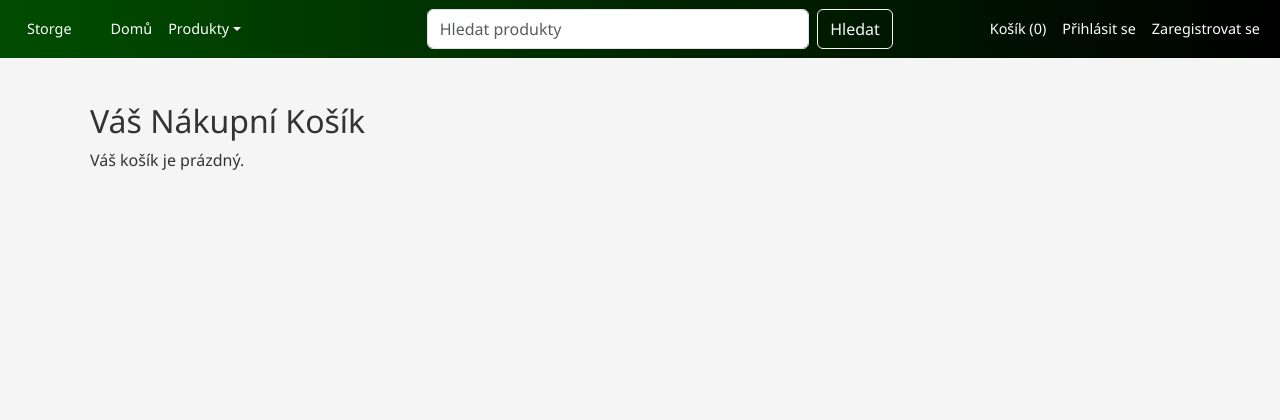
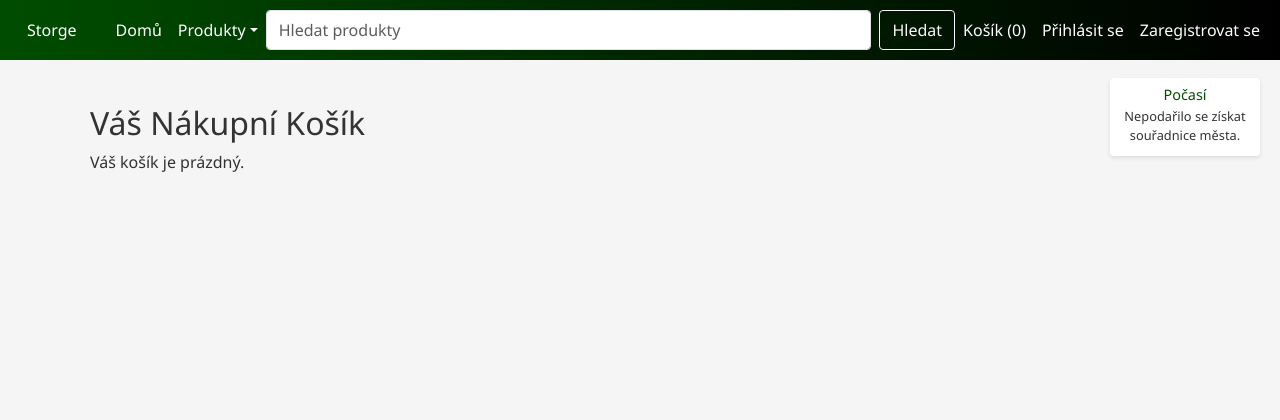
Before and after one commit to Afickyj/Storge, a Django app: page /cart/ in a window 1280 px wide. Shown: the top 420 px of the page. Run offline with Django 5.2, Linux system fonts and the light colour scheme; data comes from the database, SQL or seed files in the repository; both versions use the stored data as it was after the commit.

Commit message:
ladění UX

```diff
--- a/templates/base.html
+++ b/templates/base.html
@@ -28,7 +28,7 @@
         }
         .navbar-custom .nav-link, .navbar-custom .navbar-brand {
             color: #fff !important;
-            font-size: 0.9rem;
+            font-size: 1rem;
             padding: 10px 15px;
         }
         .navbar-custom .nav-link:hover, .navbar-custom .navbar-brand:hover {
@@ -46,6 +46,36 @@
             border-color: #339933;
             color: #fff;
         }
+        /* Centrování a zvětšení vyhledávacího pole */
+        .navbar-center {
+            flex: 1;
+            display: flex;
+            justify-content: center;
+            max-width: 800px; /* Zvýšená šířka pro delší search bar */
+        }
+        .navbar-center .form-control {
+            width: 100%;
+            height: 2.5rem; /* Úzká výška */
+            font-size: 1rem;
+            border-radius: 0.25rem;
+        }
+        .navbar-center .btn {
+            height: 2.5rem; /* Zarovnání výšky tlačítka s inputem */
+            font-size: 1rem;
+            border-radius: 0.25rem;
+        }
+        /* Oprava zarovnání tlačítka Odhlásit se */
+        .navbar-nav .nav-item {
+            display: flex;
+            align-items: center;
+        }
+        .navbar-nav .nav-item .nav-link,
+        .navbar-nav .nav-item .btn {
+            display: flex;
+            align-items: center;
+            padding-top: 0;
+            padding-bottom: 0;
+        }
         /* Obsah stránky */
         .content {
             flex: 1;
@@ -57,6 +87,7 @@
             color: #fff;
             text-align: center;
             padding: 10px 0;
+            position: relative;
         }
         /* Zprávy */
         .messages {
@@ -86,29 +117,28 @@
             font-weight: bold;
             text-decoration: underline;
         }
-        /* Oprava zarovnání tlačítka Odhlásit se */
-        .navbar-nav .nav-item {
-            display: flex;
-            align-items: center;
+        /* Minimalistický weather widget v pravém horním rohu */
+        .weather-widget {
+            position: absolute;
+            top: 70px; /* Vzdálenost od horní lišty */
+            right: 20px; /* Vzdálenost od pravého okraje */
+            width: 150px; /* Menší šířka */
+            background-color: #ffffff;
+            border: none;
+            border-radius: 4px;
+            box-shadow: 0 2px 4px rgba(0,0,0,0.1);
+            padding: 8px;
+            z-index: 1000;
+            text-align: center;
         }
-        .navbar-nav .nav-item .nav-link,
-        .navbar-nav .nav-item .btn {
-            display: flex;
-            align-items: center;
-            padding-top: 0;
-            padding-bottom: 0;
+        .weather-widget h6 {
+            margin-bottom: 4px;
+            font-size: 0.9rem;
+            color: #004d00;
         }
-        /* Centrování a zvětšení vyhledávacího pole */
-        .navbar-center {
-            width: 40%; /* Zvětšená šířka */
-            margin-left: auto;
-            margin-right: auto;
-        }
-        .navbar-center .form-control {
-            height: 2.5rem; /* Užší výška */
-        }
-        .navbar-center .btn {
-            height: 2.5rem; /* Zarovnání výšky tlačítka s inputem */
+        .weather-widget p {
+            margin: 2px 0;
+            font-size: 0.8rem;
         }
     </style>
     {% block extra_head %}{% endblock %}
@@ -116,14 +146,15 @@
 <body>
     <!-- Horní navigační panel -->
     <nav class="navbar navbar-expand-lg navbar-custom mb-4">
-        <div class="container-fluid">
+        <div class="container-fluid position-relative">
+            <!-- Levá část: Brand + Domů + Produkty -->
+            <div class="d-flex align-items-center">
                 <a class="navbar-brand" href="{% url 'home' %}">Storge</a>
-            <button class="navbar-toggler" type="button" data-bs-toggle="collapse" data-bs-target="#navbarNav"
-                    aria-controls="navbarNav" aria-expanded="false" aria-label="Přepnout navigaci">
+                <button class="navbar-toggler" type="button" data-bs-toggle="collapse" data-bs-target="#navbarLeft"
+                        aria-controls="navbarLeft" aria-expanded="false" aria-label="Přepnout navigaci">
                     <span class="navbar-toggler-icon"></span>
                 </button>
-            <div class="collapse navbar-collapse" id="navbarNav">
-                <!-- Levá strana navigace -->
+                <div class="collapse navbar-collapse" id="navbarLeft">
                     <ul class="navbar-nav me-auto mb-2 mb-lg-0">
                         <!-- Odkaz Domů -->
                         <li class="nav-item">
@@ -146,13 +177,23 @@
                             </ul>
                         </li>
                     </ul>
-                <!-- Vyhledávací formulář uprostřed a zvětšený -->
-                <form class="d-flex navbar-center" method="get" action="{% url 'product_search' %}">
+                </div>
+            </div>
+            <!-- Střední část: Search bar -->
+            <div class="navbar-center">
+                <form class="d-flex w-100" method="get" action="{% url 'product_search' %}">
                     <input class="form-control me-2" type="search" name="query" placeholder="Hledat produkty" aria-label="Hledat" value="{{ request.GET.query }}">
                     <button class="btn btn-outline-light" type="submit">Hledat</button>
                 </form>
-                <!-- Pravá strana navigace -->
-                <ul class="navbar-nav mb-2 mb-lg-0">
+            </div>
+            <!-- Pravá část: Košík, Objednávky, Uživatelské odkazy -->
+            <div class="d-flex align-items-center">
+                <button class="navbar-toggler" type="button" data-bs-toggle="collapse" data-bs-target="#navbarRight"
+                        aria-controls="navbarRight" aria-expanded="false" aria-label="Přepnout navigaci">
+                    <span class="navbar-toggler-icon"></span>
+                </button>
+                <div class="collapse navbar-collapse" id="navbarRight">
+                    <ul class="navbar-nav ms-auto mb-2 mb-lg-0">
                         <!-- Košík a Objednávky -->
                         <li class="nav-item">
                             <a class="nav-link" href="{% url 'cart_detail' %}">Košík ({{ cart|length }})</a>
@@ -182,6 +223,14 @@
                             </li>
                         {% endif %}
                     </ul>
+                </div>
+            </div>
+            <!-- Minimalistický weather widget -->
+            <div id="weather-widget" class="weather-widget">
+                <h6>Počasí</h6>
+                <p id="weather-city"><strong>Praha</strong></p>
+                <p id="weather-temp">Teplota: 0°C</p>
+                <p id="weather-wind">Vítr: 0 m/s</p>
             </div>
         </div>
     </nav>
@@ -235,19 +284,20 @@
             });
         });
     </script>
-    <!-- JavaScript pro widget počasí -->
+    <!-- JavaScript pro weather widget -->
     <script>
-        document.getElementById('weather-form').addEventListener('submit', function(e) {
-            e.preventDefault();
-            var city = document.getElementById('city-input').value;
-            if (city) {
-                getCoordinates(city);
-            } else {
-                document.getElementById('weather-result').innerHTML = "Zadejte platné město.";
-            }
+        // Načítání počasí při načtení stránky
+        document.addEventListener("DOMContentLoaded", function(){
+            getWeatherByDefault();
         });
 
-        function getCoordinates(city) {
+        function getWeatherByDefault() {
+            // Nastavte výchozí město, např. Praha
+            var defaultCity = "Praha";
+            fetchWeather(defaultCity);
+        }
+
+        function fetchWeather(city) {
             fetch(`https://nominatim.openstreetmap.org/search?format=json&q=${encodeURIComponent(city)}`)
                 .then(response => response.json())
                 .then(data => {
@@ -256,11 +306,17 @@
                         var longitude = data[0].lon;
                         getWeather(latitude, longitude, city);
                     } else {
-                        document.getElementById('weather-result').innerHTML = "Město nebylo nalezeno.";
+                        document.getElementById('weather-widget').innerHTML = `
+                            <h6>Počasí</h6>
+                            <p>Město nebylo nalezeno.</p>
+                        `;
                     }
                 })
                 .catch(() => {
-                    document.getElementById('weather-result').innerHTML = "Chyba při získávání souřadnic.";
+                    document.getElementById('weather-widget').innerHTML = `
+                        <h6>Počasí</h6>
+                        <p>Nepodařilo se získat souřadnice města.</p>
+                    `;
                 });
         }
 
@@ -268,12 +324,16 @@
             fetch(`https://api.open-meteo.com/v1/forecast?latitude=${latitude}&longitude=${longitude}&current_weather=true&timezone=Europe%2FPrague`)
                 .then(response => response.json())
                 .then(data => {
-                    var weatherDiv = document.getElementById('weather-result');
                     var weather = data.current_weather;
-                    weatherDiv.innerHTML = `${city}: ${weather.temperature} °C, ${weather.windspeed} m/s`;
+                    document.getElementById('weather-city').innerText = city;
+                    document.getElementById('weather-temp').innerText = `Teplota: ${weather.temperature} °C`;
+                    document.getElementById('weather-wind').innerText = `Vítr: ${weather.windspeed} m/s`;
                 })
                 .catch(() => {
-                    document.getElementById('weather-result').innerHTML = "Chyba při načítání počasí.";
+                    document.getElementById('weather-widget').innerHTML = `
+                        <h6>Počasí</h6>
+                        <p>Nepodařilo se načíst údaje o počasí.</p>
+                    `;
                 });
         }
     </script>
```
Also changed, not shown: users/templates/users/home.html (+2 -58 lines), db.sqlite3. Lines whose indentation alone changed are shown as unchanged.
